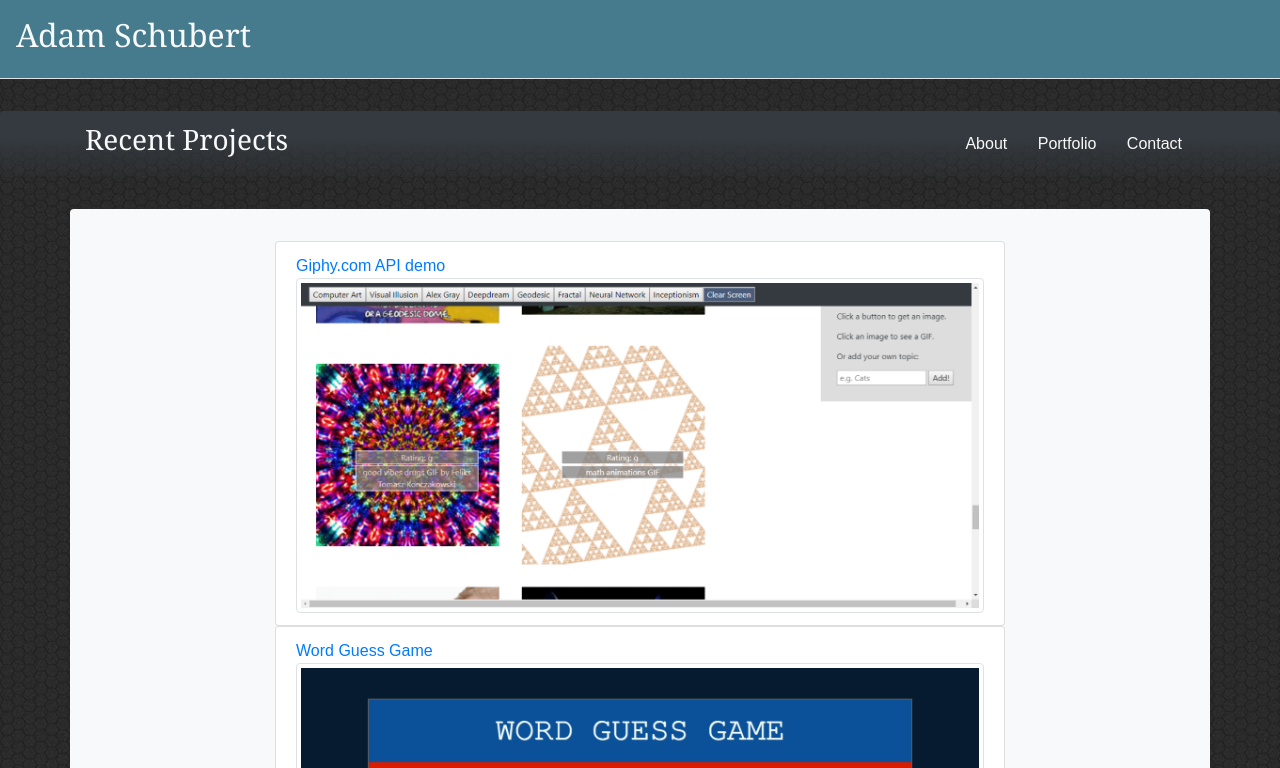
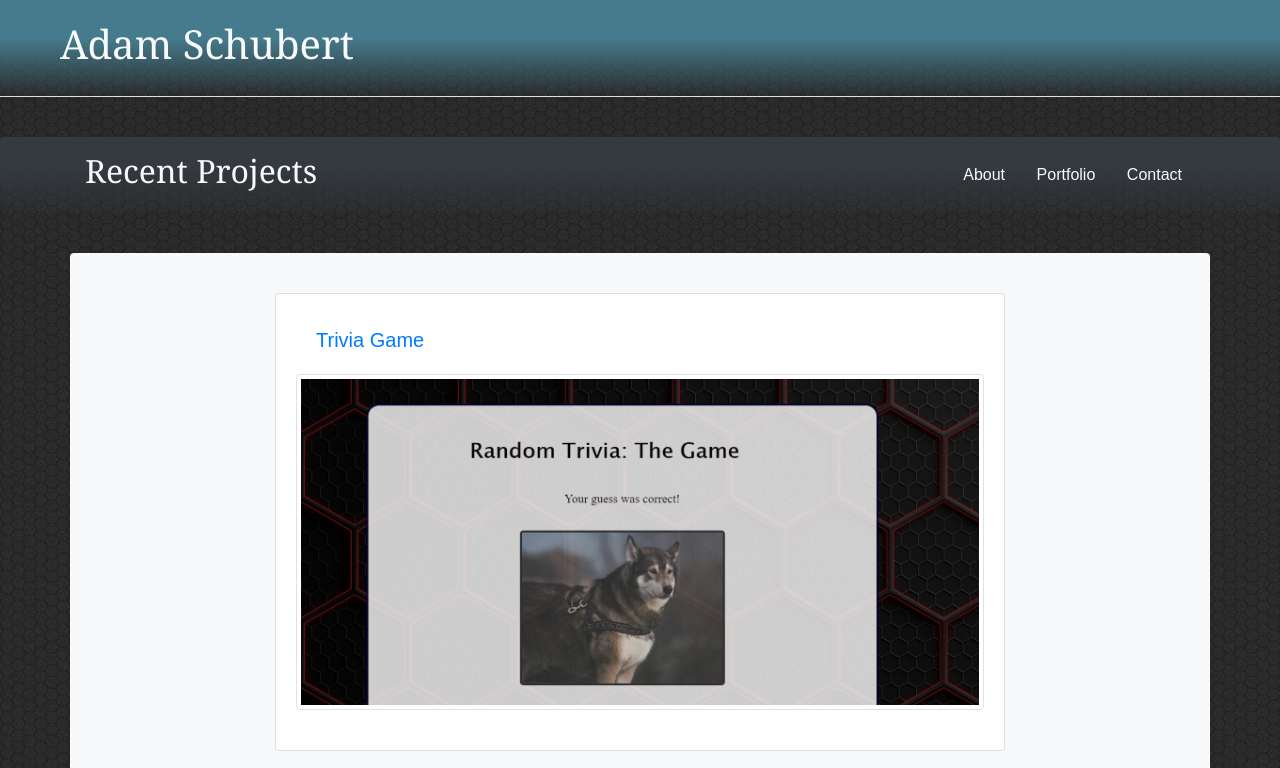
Before and after one commit to leavinit/Portfolio, a plain HTML site: page portfolio.html in a window 1280 px wide. Shown: the top 768 px of the page. Drawn offline with nearby package versions, Linux system fonts and the light colour scheme.

Commit message:
more style updates. still needs more links added

```diff
--- a/assets/css/index.css
+++ b/assets/css/index.css
@@ -1,6 +1,8 @@
+
 body {
     font-family: 'Arial', 'Helvetica Neue', Helvetica, sans-serif;
-
+    line-height: 1.4;
+    font-size: 20px;
 }
 
 h1, h2, h3 {
@@ -10,8 +12,12 @@ h1, h2, h3 {
 .jumbotron{
     padding : 1em;
     margin: 0em;
-    background-color: #457B8C;
+    /* background-color: #457B8C; */
+    background : linear-gradient(#457B8C 40%, #343a401f) !important;
     border-radius: 0px;
+}
+#nameDiv{
+    padding-left: 1em;
 }
 .navigation{
     padding : .75em;
@@ -44,3 +50,23 @@ footer{
 .sticky + .main-content {
     padding-top: 3em;
   }
+
+/* PORTFOLIO SPECIFIC CSS */
+.projectLink{
+    padding-bottom: 2em;
+
+}
+
+#projectLinks > a{
+    /* padding : 1em; */
+    text-decoration: none;
+    margin-bottom: 1em;
+}
+
+.linksDivs{
+    padding : 1em;
+}
+/* CONTACTS SPECIFIC CSS */
+#formDiv {
+    padding-top: 2em;
+}
--- a/assets/js/index.js
+++ b/assets/js/index.js
@@ -6,19 +6,19 @@ $(function() {
     //links for portfolio page (should get moved to a data file and loaded seperately)
     var links =
     [
+        ["https://leavinit.github.io/TriviaGame", "Trivia Game","./assets/images/TriviaGame.png"],
         ["https://leavinit.github.io/GIFYouAKnuckleSammy", "Giphy.com API demo","./assets/images/GIFYouAKnuckleSammy.png"],
         ["https://leavinit.github.io/WordGuessGame", "Word Guess Game","./assets/images/WordGuessGame.png"],
-        ["https://leavinit.github.io/unit-4-game", "StarWars Game","./assets/images/StarWarsRPG.png"],
-        ["https://leavinit.github.io/TriviaGame", "Trivia Game","./assets/images/TriviaGame.png"],
+        ["https://github.com/leavinit/burger#burger-app-", "Burger App","./assets/images/Burgers.png"],
         ["https://github.com/leavinit/bamazon", "Bamazon CLI Database Interface demo",
         "<iframe class='image-fluid img-thumbnail' src='https://drive.google.com/file/d/1FcI4E_1oB2x9iTKMIUmAWhG1dSYJI1AO/preview' style='width:100%;height:auto;'></iframe>"],
-        ["https://github.com/leavinit/burger#burger-app-", "Burger App","./assets/images/Burgers.png"],
+        ["https://leavinit.github.io/unit-4-game", "StarWars Game","./assets/images/StarWarsRPG.png"],
     ]
     for (var i=0; i< links.length; i++){
         console.log(links[i][0]);
         console.log(links[i][1]);
         newLink =
-        "<a href=" + links[i][0] + "><li class='projectLink list-group-item'><div id='link"+i +"' class='projectLinkDiv'>"+links[i][1]+"</div></li></a>";
+        "<a href=" + links[i][0] + "><li class='projectLink list-group-item'><div id='link"+i +"' class='linksDivs'>"+links[i][1]+"</div></li></a>";
         console.log(newLink);
         $("#projectLinks").append(newLink);
 
--- a/portfolio.html
+++ b/portfolio.html
@@ -5,19 +5,19 @@
     <meta name="viewport" content="width=device-width, initial-scale=1.0">
     <meta http-equiv="X-UA-Compatible" content="ie=edge">
     <link href="https://stackpath.bootstrapcdn.com/bootstrap/4.3.1/css/bootstrap.min.css" rel="stylesheet" type="text/css">
-    <link href="assets/css/portfolio.css" rel="stylesheet" type="text/css">
+    <link href="assets/css/index.css" rel="stylesheet" type="text/css">
 
     <title>Portfolio -- Adam Schubert --</title>
 </head>
 <body>
     <!-- <div class="container"> -->
-    <div class="jumbotron text-light border-bottom"><h2 id="nameDiv">Adam Schubert</h2></div>
+    <div class="jumbotron text-light border-bottom"><h1 id="nameDiv">Adam Schubert</h1></div>
     <!-- </div> -->
 
     <nav id="nav1" class="navbar navbar-default navbar-fixed-top navigation text-light bg-dark rounded">
         <div class="container">
             <span class="nameArea">
-                <h3>Recent Projects</h3>
+                <h2>Recent Projects</h2>
             </span>
             <span class="linksArea">
                 <a href="index.html"><button type="button" class="btn btn-default navbar-btn text-light">About</button></a>
```
Also changed, not shown: contacts.html (+4 -4 lines), index.html (+5 -5 lines).
